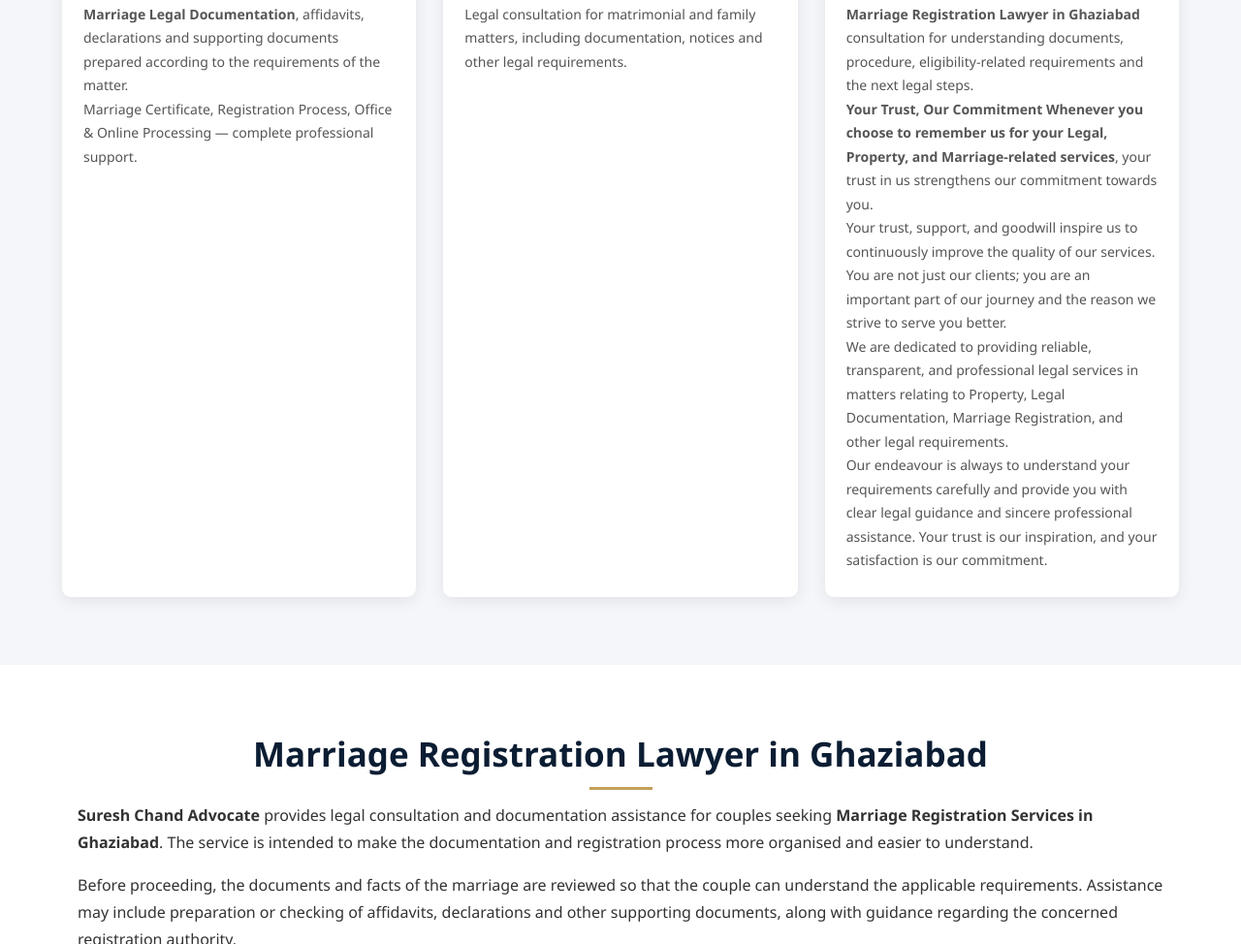
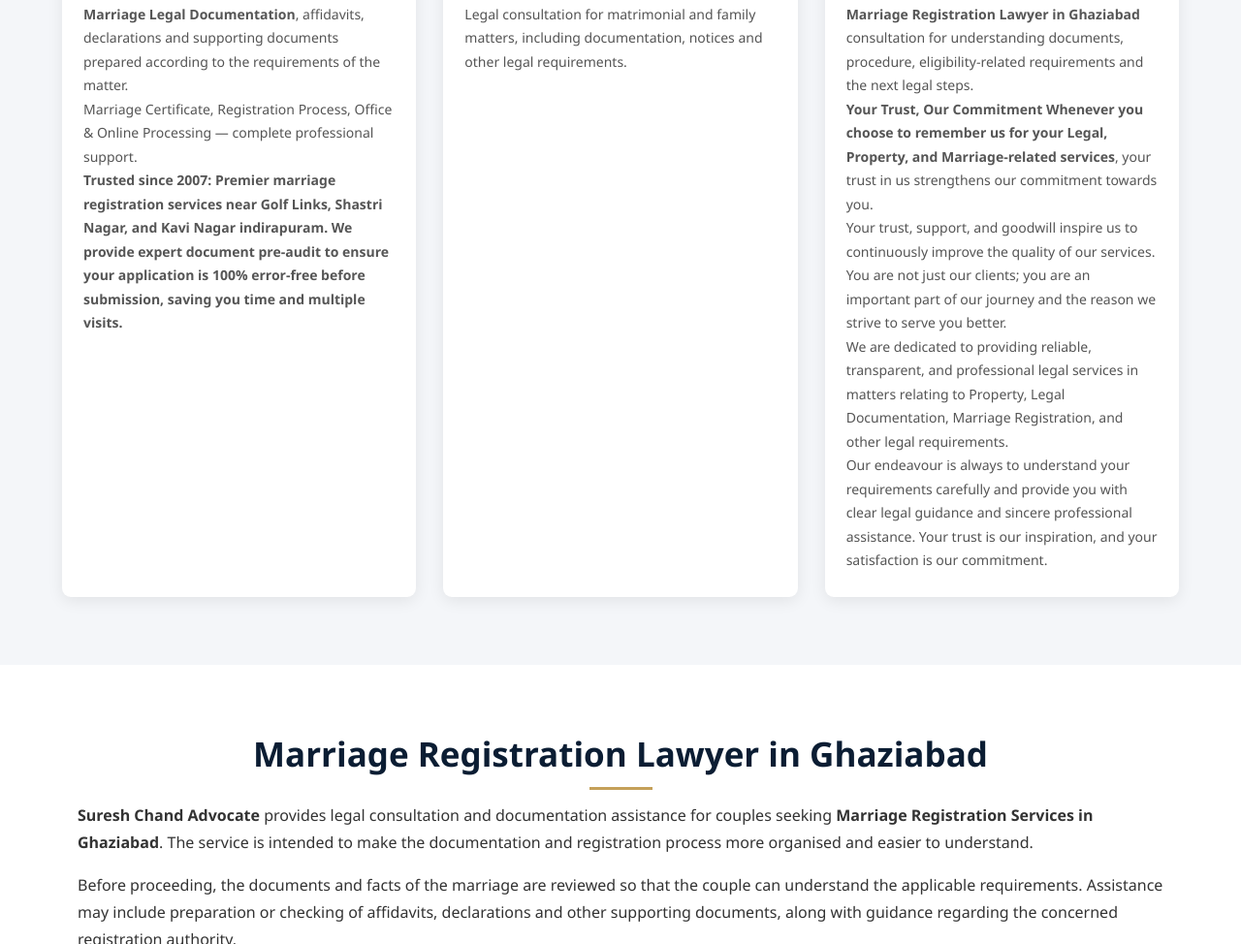
Before and after one commit to advlegaldrafting/marriage-registration-services, a plain HTML site: page index.html in a window 1280 px wide. Shown: the part 1737-2711 px from the top of the page at 97% size. Drawn offline with Linux system fonts and the light colour scheme.

Commit message:
Enhance marriage documentation section with trust details
Added a paragraph highlighting trusted marriage registration services since 2007.

```diff
--- a/index.html
+++ b/index.html
@@ -204,6 +204,7 @@ nav li{margin:5px 9px}
         <h3>Marriage Documentation</h3>
         <p><strong>Marriage Legal Documentation</strong>, affidavits, declarations and supporting documents prepared according to the requirements of the matter.</p>
         <p>Marriage Certificate, Registration Process, Office & Online Processing — complete professional support.</p>
+        <p><strong>Trusted since 2007: Premier marriage registration services near Golf Links, Shastri Nagar, and Kavi Nagar indirapuram. We provide expert document pre-audit to ensure your application is 100% error-free before submission, saving you time and multiple visits.</strong></p>
       </div>
     </article>
 
```
